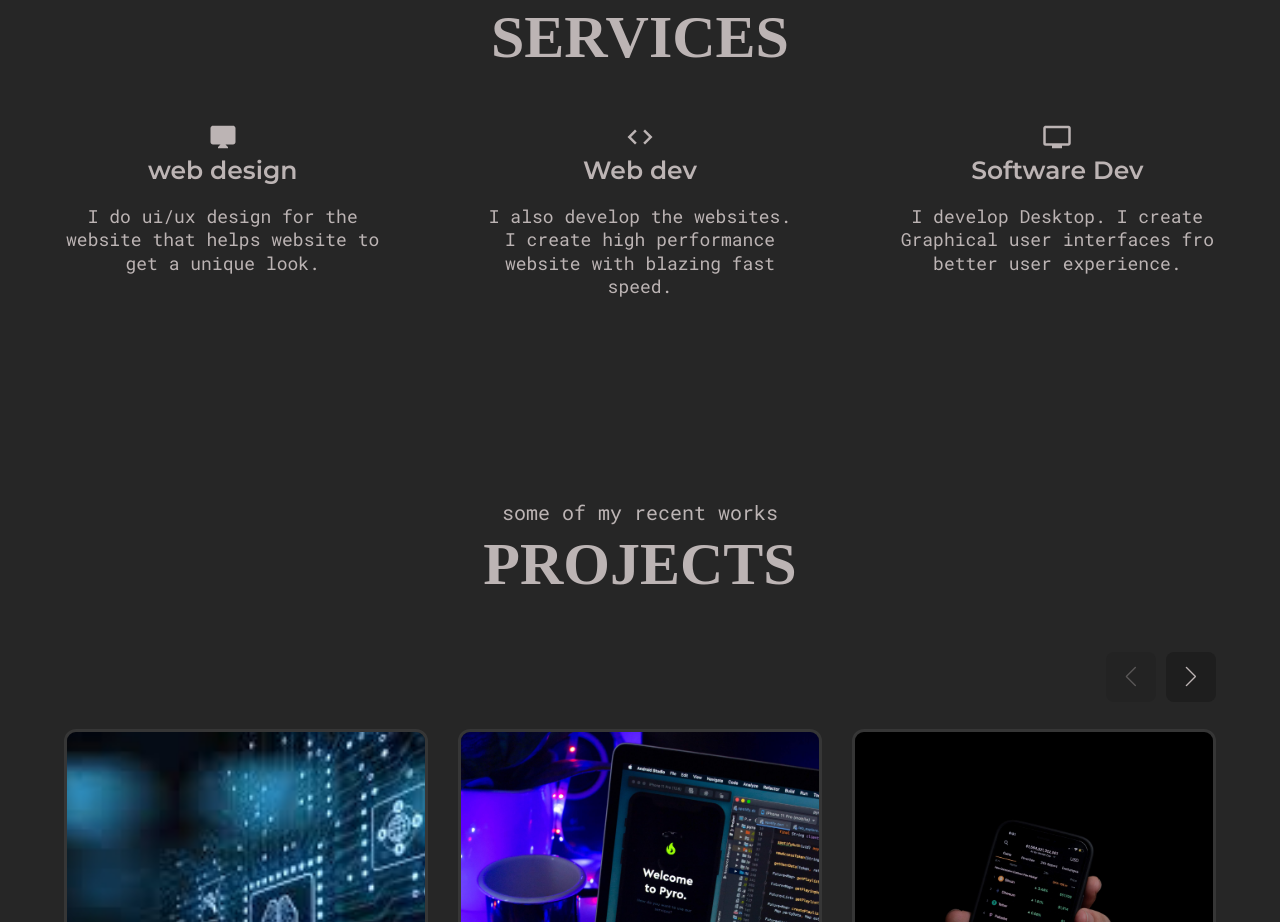
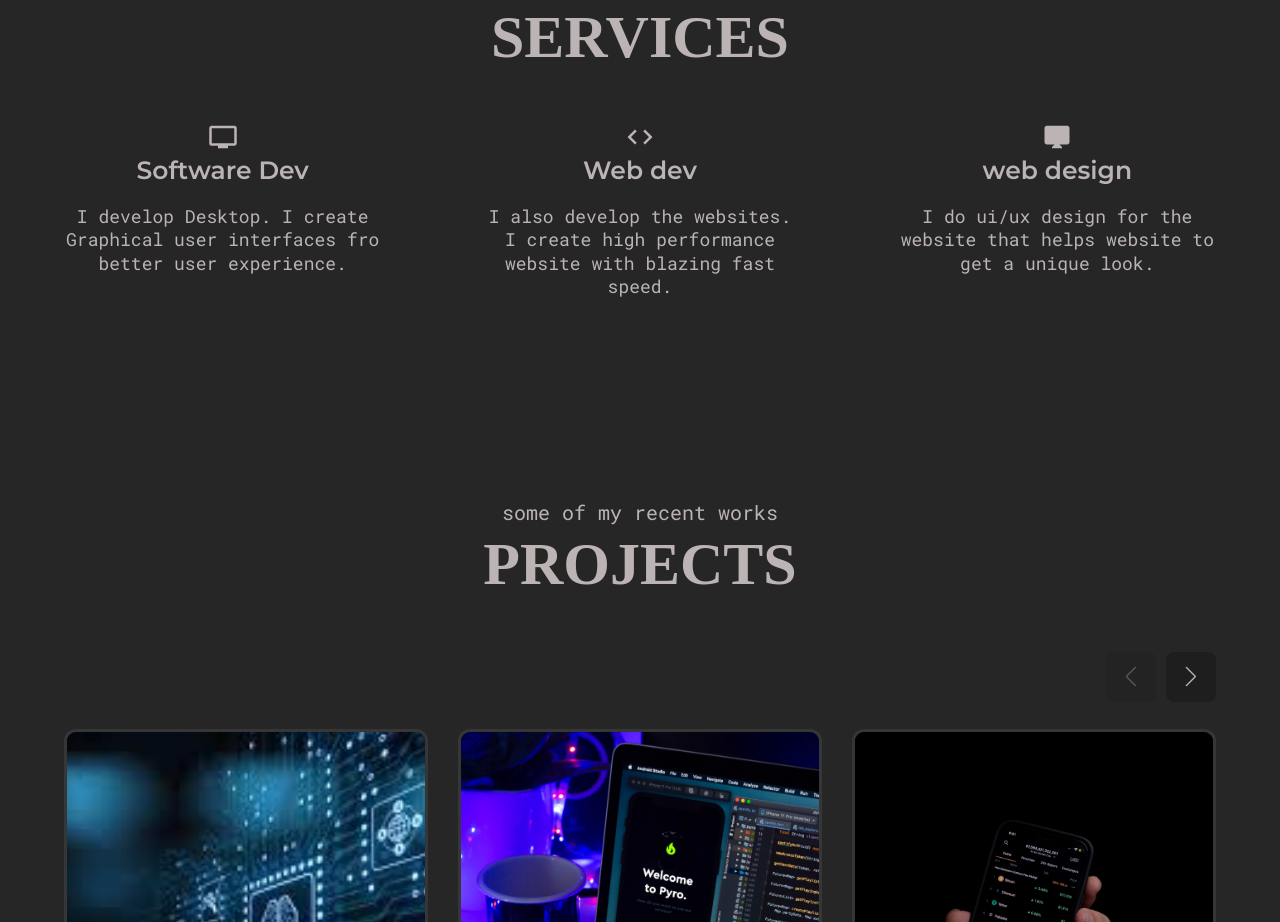
Before and after one commit to sparsh459/My-personal-portfolio-website, a React (Create React App) app: page / in a window 1280 px wide. Shown: the part 1907-2829 px from the top of the page. Built offline with nearby package versions, Linux system fonts and the light colour scheme; a web font is replaced by a local one.

Commit message:
some design changes

```diff
--- a/src/components/ServicesSection.js
+++ b/src/components/ServicesSection.js
@@ -31,9 +31,9 @@ export default function ServicesSection() {
 
         <div className="services__allItems">
           <ServicesSectionItem
-            icon={<MdDesktopMac />}
-            title="web design"
-            desc="I do ui/ux design for the website that helps website to get a unique look."
+            icon={<MdPersonalVideo />}
+            title="Software Dev"
+            desc="I develop Desktop. I create Graphical user interfaces fro better user experience. "
           />
           <ServicesSectionItem
             icon={<MdCode />}
@@ -41,9 +41,9 @@ export default function ServicesSection() {
             desc="I also develop the websites. I create high performance website with blazing fast speed."
           />
           <ServicesSectionItem
-            icon={<MdPersonalVideo />}
-            title="Software Dev"
-            desc="I develop Desktop. I create Graphical user interfaces fro better user experience. "
+            icon={<MdDesktopMac />}
+            title="web design"
+            desc="I do ui/ux design for the website that helps website to get a unique look."
           />
         </div>
       </div>
--- a/src/pages/About.js
+++ b/src/pages/About.js
@@ -126,14 +126,14 @@ export default function About() {
             <h1 className="about__info__heading">My Skills</h1>
 
             <AboutInfoItem
-              title="FrontEnd"
-              items={['HTML', 'CSS', 'JavaScript', 'REACT']}
-            />
-            <AboutInfoItem
               title="BackEnd"
               items={['Django', 'Flask', 'Python', 'REST-Framework Python']}
             />
             <AboutInfoItem title="Database" items={['SQL', 'NoSQL']} />
+            <AboutInfoItem
+              title="FrontEnd"
+              items={['HTML', 'CSS', 'JavaScript', 'REACT']}
+            />
           </div>
           <div className="about__info__item">
             <h1 className="about__info__heading">Volunteer Experiences</h1>
```
